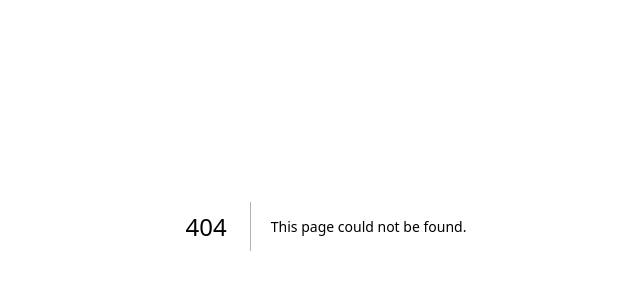
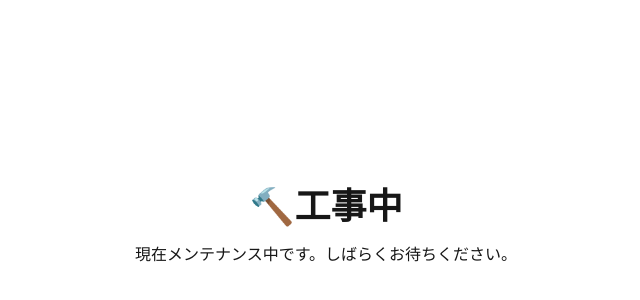
Before and after one commit to testuser0123-web/inasta, a Next.js app: page /maintenance in a window 1280 px wide. Before the commit this address had no page. Shown: the part 174-474 px from the top of the page, without its empty margins (314-954 px from the left). Built offline with nearby package versions, Linux system fonts and the light colour scheme.

Commit message:
Implement maintenance mode
- Add `app/maintenance/page.tsx` with "Under Construction" message.
- Update `middleware.ts` to redirect to `/maintenance` when `MAINTENANCE_MODE=true`.

```diff
--- /dev/null
+++ b/app/maintenance/page.tsx
@@ -0,0 +1,8 @@
+export default function MaintenancePage() {
+  return (
+    <div className="flex min-h-screen flex-col items-center justify-center bg-background text-foreground">
+      <h1 className="text-4xl font-bold">🔨工事中</h1>
+      <p className="mt-4 text-muted-foreground">現在メンテナンス中です。しばらくお待ちください。</p>
+    </div>
+  );
+}
--- a/middleware.ts
+++ b/middleware.ts
@@ -3,6 +3,14 @@ import type { NextRequest } from 'next/server';
 import { updateSession } from './lib/auth';
 
 export async function middleware(request: NextRequest) {
+  // Maintenance Mode
+  if (process.env.MAINTENANCE_MODE === 'true') {
+    if (request.nextUrl.pathname === '/maintenance') {
+      return NextResponse.next();
+    }
+    return NextResponse.redirect(new URL('/maintenance', request.url));
+  }
+
   // Update session expiry if exists
   await updateSession(request);
 
```
